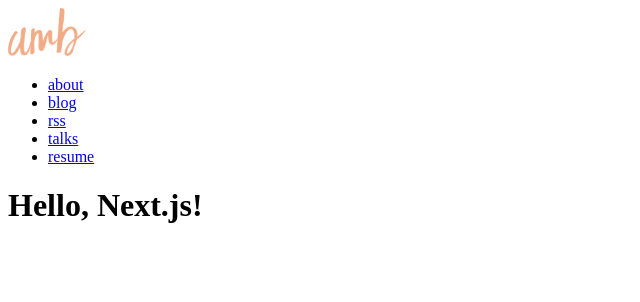
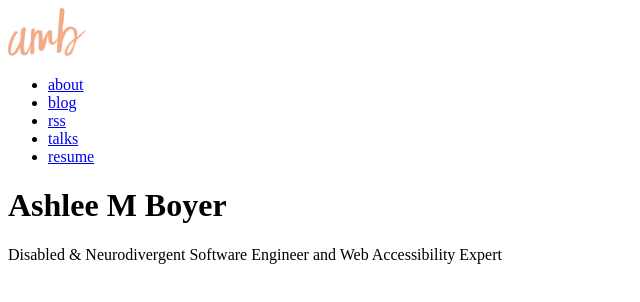
Before and after one commit to ashleemboyer/ashleemboyer-com, a Next.js app: page / in a window 1280 px wide. Shown: the top 302 px of the page, without its empty margins (0-640 px from the left). Built offline with nearby package versions, Linux system fonts and the light colour scheme.

Commit message:
Adding home page heading

```diff
--- a/app/page.tsx
+++ b/app/page.tsx
@@ -1,5 +1,16 @@
 const Page = () => {
-  return <h1>Hello, Next.js!</h1>;
+  return (
+    <>
+      {/* TODO write comment about chosen HTML, referencing: https://www.tpgi.com/subheadings-subtitles-alternative-titles-and-taglines-in-html/ */}
+      <hgroup>
+        <h1>Ashlee M Boyer</h1>
+        <p>
+          Disabled & Neurodivergent Software Engineer and Web Accessibility
+          Expert
+        </p>
+      </hgroup>
+    </>
+  );
 };
 
 export default Page;
```
